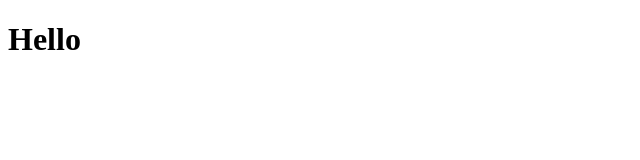
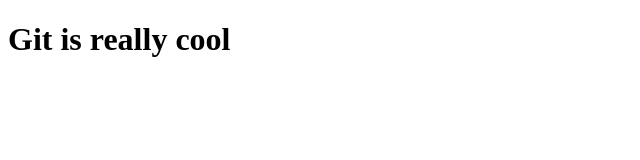
Before and after one commit to vinayak/vinayak.github.io, a plain HTML site: page index.html in a window 1280 px wide. Shown: the whole page, without its empty margins (0-640 px from the left). Drawn offline with Linux system fonts and the light colour scheme.

Commit message:
second commit

```diff
--- a/index.html
+++ b/index.html
@@ -3,6 +3,6 @@
 <head>
 </head>
 <body>
-	<h1>Hello</h1>
+	<h1>Git is really cool</h1>
 </body>
 </html>
```
